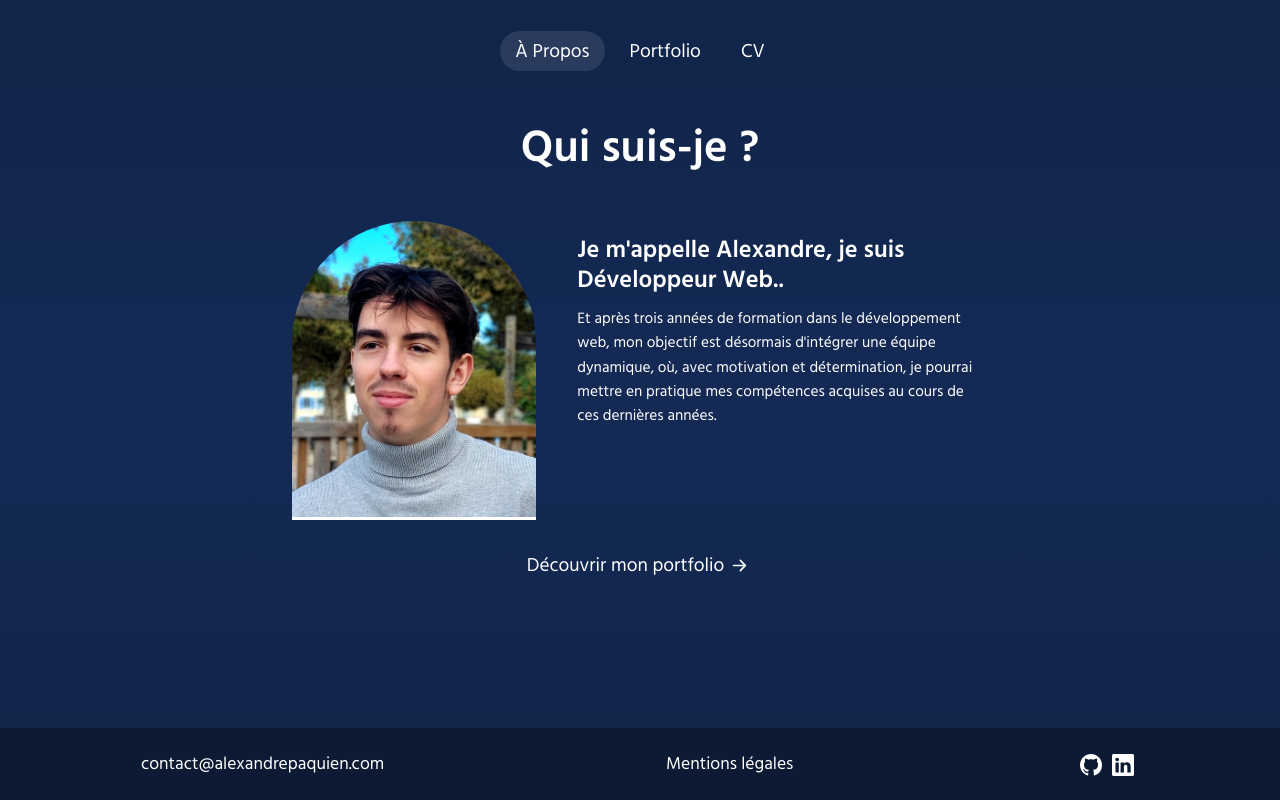
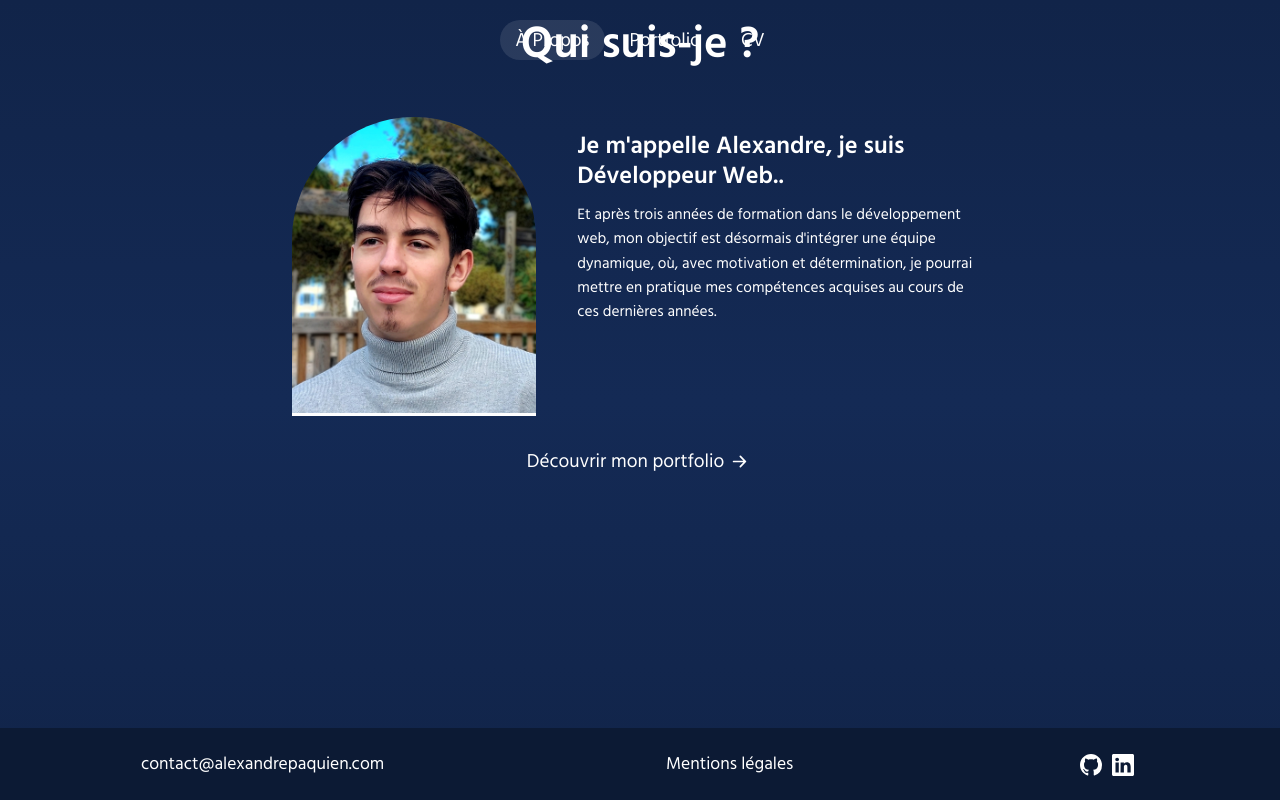
Before and after one commit to Alex-Pqn/portfolio, a React (Vite) app: page / in a window 1280 px wide. Built offline with nearby package versions, Linux system fonts and the light colour scheme.

Commit message:
DefaultHeader: add header on scroll

```diff
--- a/src/components/Default/DefaultHeader/DefaultHeader.module.scss
+++ b/src/components/Default/DefaultHeader/DefaultHeader.module.scss
@@ -1,13 +1,34 @@
 @import '@/styles/mixins.scss';
+@import '@/styles/variables.scss';
 
 .header {
   width: 100%;
-  padding: 25px 0;
+  position: fixed;
+  z-index: 99999;
+  transition: all ease-in-out 0.5s;
+  padding-top: 15px;
+  top: 0;
+  right: 0;
+  left: 0;
+
+  &--scroll {
+    .header__nav {
+      ul {
+        background-color: rgba(darken($app-color, 6%), 0.85);
+        backdrop-filter: blur(20px) saturate(1.7);
+      }
+    }
+  }
 
   &__nav {
+    @include row-flex-center;
+
     ul {
       @include row-flex-center;
-      padding: 0;
+      transition: all ease-in-out 0.2s;
+      border-radius: 50px;
+      padding: calc(25px - 10px);
+      margin: 0;
 
       li {
         list-style-type: none;
@@ -20,7 +41,6 @@
           margin: 0 5px;
           font-size: 1.2em;
           padding: calc(6px) 15px calc(4px) 15px;
-          // padding-top: 5px;
           border-radius: 1.5rem;
           &:hover {
             transition: all 0.1s ease-out;
--- a/src/components/Default/DefaultHeader/DefaultHeader.tsx
+++ b/src/components/Default/DefaultHeader/DefaultHeader.tsx
@@ -1,10 +1,22 @@
+import { useState } from 'react'
 import styles from './DefaultHeader.module.scss'
 
 import { NavLink } from 'react-router-dom'
 
 const DefaultHeader = (): React.JSX.Element => {
+  const [lastScrollPosition, setLastScrollPosition] = useState(0)
+  const [headerScrollTriggerPosition] = useState(25)
+
+  addEventListener('scroll', () => setLastScrollPosition(window.scrollY))
+
   return (
-    <header className={styles.header}>
+    <header
+      className={`${styles['header']} ${
+        lastScrollPosition >= headerScrollTriggerPosition
+          ? styles['header--scroll']
+          : ''
+      }`}
+    >
       <nav className={styles.header__nav}>
         <ul>
           <li>
```
